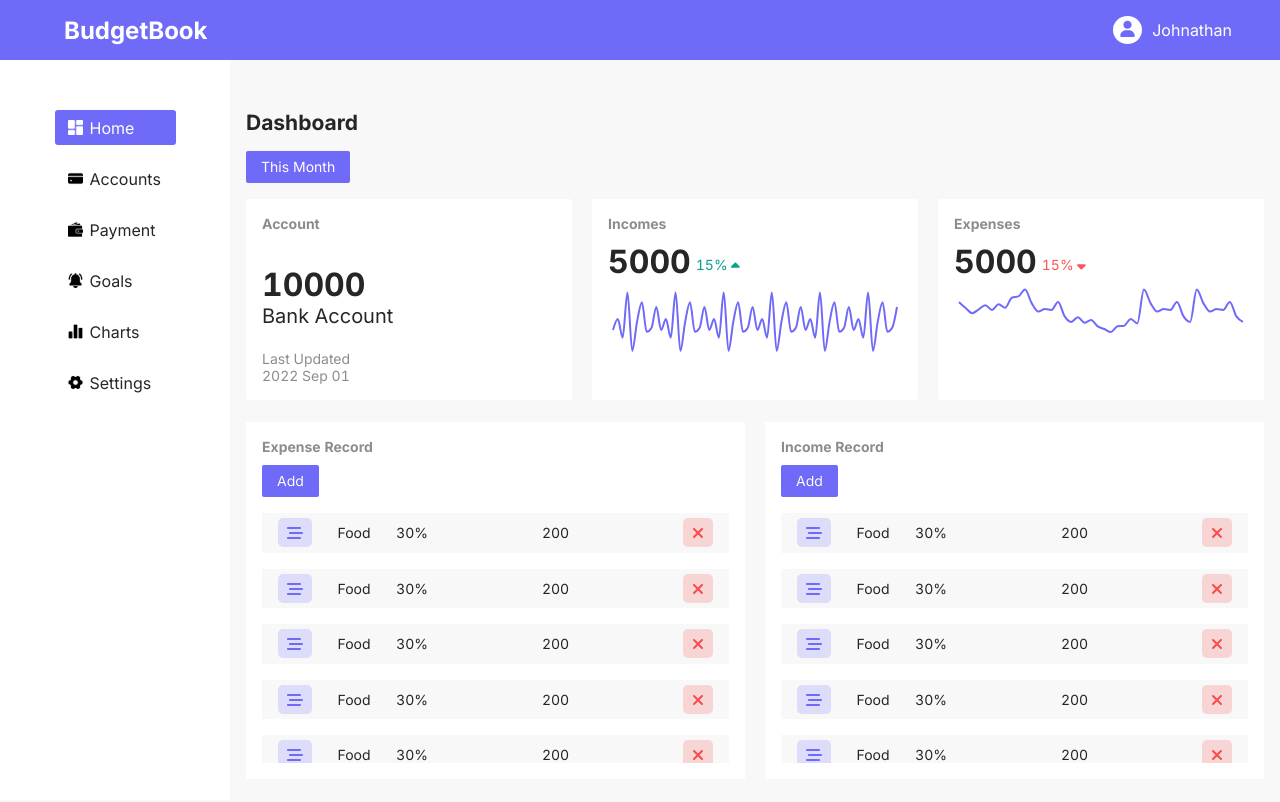
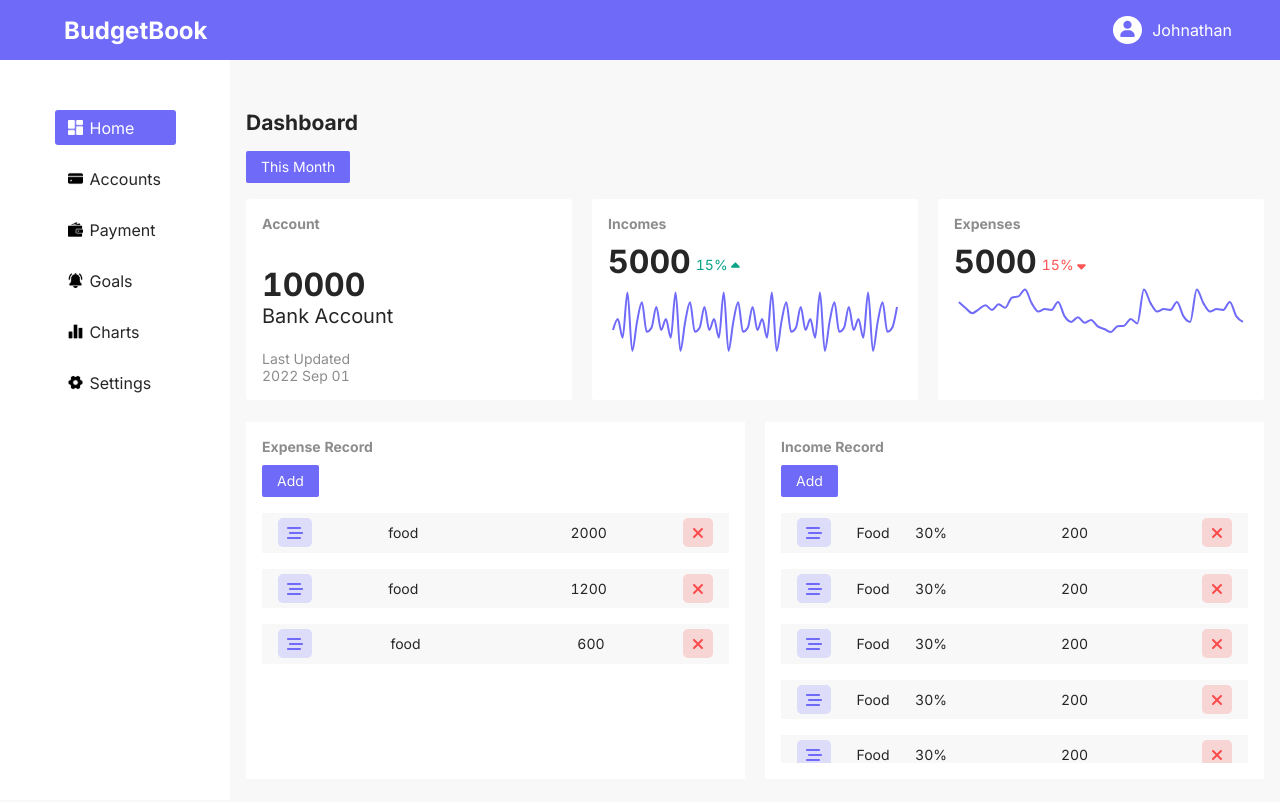
Before and after one commit to 0xluckycoder/budgetbook, a React (Create React App) app in the folder client/: page /app/home in a window 1280 px wide. Shown: the top 802 px of the page. Built offline with nearby package versions, Linux system fonts and the light colour scheme.

Commit message:
redux add and get records in local state for test usage of redux

```diff
--- a/client/src/index.js
+++ b/client/src/index.js
@@ -3,11 +3,15 @@ import ReactDOM from 'react-dom/client';
 import './index.css';
 import App from './App';
 import reportWebVitals from './reportWebVitals';
+import { store } from './store/store';
+import { Provider } from 'react-redux';
 
 const root = ReactDOM.createRoot(document.getElementById('root'));
 root.render(
   <React.StrictMode>
-    <App />
+    <Provider store={store}>
+      <App />
+    </Provider>
   </React.StrictMode>
 );
 
--- /dev/null
+++ b/client/src/store/expense/data.json
@@ -0,0 +1,47 @@
+[
+    {
+      "_id":  "632ef958e2cc9ee3d291bba0",
+      "userId": "111111",
+      "title": "test expense",
+      "amount": "2000",
+      "category": "restaurant",
+      "transactionDate": "2022-09-18",
+      "photos": [
+        "photo_one",
+        "photo_two",
+        "photo_three"
+      ],
+      "comment": "my comment",
+      "account": "my account"
+    },
+    {
+      "_id":  "632ef9ff050a8eae527007c9",
+      "userId": "111111",
+      "title": "test expense",
+      "amount": "1200",
+      "category": "restaurant",
+      "transactionDate": "2022-09-17",
+      "photos": [
+        "photo_one",
+        "photo_two",
+        "photo_three"
+      ],
+      "comment": "my comment",
+      "account": "my account"
+    },
+    {
+      "_id": "632f03f7050a8eae527007ca",
+      "userId": "111111",
+      "title": "test expense",
+      "amount": "300",
+      "category": "restaurant",
+      "transactionDate": "2022-09-16",
+      "photos": [
+        "photo_one",
+        "photo_two",
+        "photo_three"
+      ],
+      "comment": "my comment",
+      "account": "my account"
+    }
+  ]
--- /dev/null
+++ b/client/src/store/expense/expense.slice.js
@@ -0,0 +1,55 @@
+import { createSlice } from "@reduxjs/toolkit";
+// import expenseData from './data.json';
+
+// const data = JSON.stringify(expenseData);
+
+const initialState = {
+    value: [
+            {
+                "_id":  "632ef958e2cc9ee3d291bba0",
+                "userId": "111111",
+                "title": "food",
+                "amount": "2000",
+                "category": "restaurant",
+                "transactionDate": "2022-09-18",
+                "comment": "my comment",
+                "account": "my account"
+            },
+            {
+                "_id":  "632ef9ff050a8eae527007c9",
+                "userId": "111111",
+                "title": "food",
+                "amount": "1200",
+                "category": "restaurant",
+                "transactionDate": "2022-09-17",
+                "comment": "my comment",
+                "account": "my account"
+            },
+            {
+                "_id": "632f03f7050a8eae527007ca",
+                "userId": "111111",
+                "title": "food",
+                "amount": "600",
+                "category": "restaurant",
+                "transactionDate": "2022-09-16",
+                "comment": "my comment",
+                "account": "my account"
+            }
+      ]
+};
+
+export const expenseSlice = createSlice({
+    name: 'expense',
+    initialState,
+    reducers: {
+        addRecord: (state, action) => {
+            state.value.push(action.payload);
+        }
+    }
+});
+
+export const { addRecord } = expenseSlice.actions;
+
+export const selectExpense = (state) => state.expense.value;
+
+export default expenseSlice.reducer;
--- /dev/null
+++ b/client/src/store/store.js
@@ -0,0 +1,8 @@
+import { configureStore } from '@reduxjs/toolkit';
+import expenseReducer from './expense/expense.slice';
+
+export const store = configureStore({
+    reducer: {
+        expense: expenseReducer
+    }
+});
--- a/client/src/views/Home/ExpenseRecordCard/ExpenseRecordCard.js
+++ b/client/src/views/Home/ExpenseRecordCard/ExpenseRecordCard.js
@@ -1,23 +1,31 @@
 import React, { useState } from 'react';
 import { Button, Modal, Form, Input, Dropdown, Menu, Space, DatePicker } from 'antd';
 import { DownOutlined } from '@ant-design/icons';
-
 import imagePlaceholder from '../../../assets/Modal/add-photos-placeholder.svg';
-
 import { FontAwesomeIcon } from '@fortawesome/react-fontawesome';
 import { faXmark, faBarsStaggered } from '@fortawesome/free-solid-svg-icons';
-
 import { InlineField } from '../../../components/Form/InlineField';
-
+import { useSelector, useDispatch } from 'react-redux';
+import { addRecord, selectExpense } from '../../../store/expense/expense.slice';
 import styles from './expenseRecordCard.module.scss';
 
 export const ExpenseRecordCard = () => {
+
+    const expense = useSelector(selectExpense);
+    const dispatch = useDispatch();
+
     const { TextArea } = Input;
 
     const [addModalState, setAddModalState] = useState(false);
     const [form] = Form.useForm();
     const [accountDropdownState, setAccountDropdownState] = useState('Select Account');
-    const [categoryDropdownState, setCategoryDropdownState] = useState('Select Category')
+    const [categoryDropdownState, setCategoryDropdownState] = useState('Select Category');
+
+    const [inputState, setInputState] = useState({});
+
+    const handleInputChange = (e) => {
+        setInputState({...inputState, [e.target.name]: e.target.value});
+    }
 
     const accountMenuData = [
         {
@@ -29,29 +37,45 @@ export const ExpenseRecordCard = () => {
             key: '1'
         },
         {
-            label: <p onClick={() => setAccountDropdownState('Investment')}>Personal</p>,
+            label: <p onClick={() => setAccountDropdownState('Investment')}>Investment</p>,
             key: '2',
         }
     ];
 
     const categoryMenuData = [
         {
+            key: '0',
+            label: <p onClick={() => setCategoryDropdownState('Food')}>Food</p>
+        },
+        {
             key: '1',
-            label: <p onClick={() => setCategoryDropdownState('Category 1')}>Food</p>
+            label: <p onClick={() => setCategoryDropdownState('Travel')}>Travel</p>
         },
         {
             key: '2',
-            label: <p onClick={() => setCategoryDropdownState('Category 2')}>Personal</p>
-        },
-        {
-            key: '2',
-            label: <p onClick={() => setCategoryDropdownState('Category 3')}>Personal</p>
+            label: <p onClick={() => setCategoryDropdownState('Other')}>Other</p>
         }
     ];
 
-    const accountMenu = <Menu items={accountMenuData} />
+    const accountMenu = <Menu items={accountMenuData} />;
 
-    const categoryMenu = <Menu items={categoryMenuData} />
+    const categoryMenu = <Menu items={categoryMenuData} />;
+
+    const handleSubmit = () => {
+        const uploadFormData = {
+            ...inputState,
+            account: accountDropdownState,
+            category: categoryDropdownState
+        }
+
+        console.log(uploadFormData);
+        dispatch(addRecord(uploadFormData));
+        setAddModalState(false);
+    }
+
+    const handleClose = () => {
+
+    }
 
     return (
         <div className={styles.recordCardWrapper}>
@@ -71,24 +95,24 @@ export const ExpenseRecordCard = () => {
                 onCancel={() => setAddModalState(false)}
                 className="form-modal"
                 footer={[
-                  <Button className="themed-button" onClick={() => setAddModalState(false)}>
+                  <Button className="themed-button" onClick={() => handleSubmit()}>
                     Save
                   </Button>
                 ]}
             >
                 <Form form={form} layout="vertical">
                     <InlineField>
-                        <Form.Item label="Name">
-                            <Input />
+                        <Form.Item label="Title">
+                            <Input value={inputState.name} name="title" onChange={handleInputChange} />
                         </Form.Item>
                         <Form.Item label="Amount">
-                            <Input />
+                            <Input value={inputState.amount} name="amount" onChange={handleInputChange} />
                         </Form.Item>
                     </InlineField>
 
                     <InlineField>
                         <Form.Item label="Account">
-                            <Dropdown overlay={accountMenu} trigger={['click']}>
+                            <Dropdown overlay={accountMenu} trigger={['click']} name="account" value={inputState.account} onChange={handleInputChange}>
                                 <Space className='themed-dropdown'>
                                     <p className='themed-dropdown'>{accountDropdownState}</p>
                                     <DownOutlined />
@@ -107,30 +131,26 @@ export const ExpenseRecordCard = () => {
 
                     <Form.Item label="Transaction Date">
                         <Space direction="vertical">
-                            <DatePicker onChange={() => console.log('hello')}/>
+                            <DatePicker onChange={(date, dateString) => setInputState({...inputState, transactionDate: dateString})} />
                         </Space>
                     </Form.Item>
 
                     <Form.Item label="Comment">
-                        <TextArea rows={4} />
+                        <TextArea name="comment" value={inputState.comment} onChange={handleInputChange} rows={4} />
                     </Form.Item>
 
                     <Form.Item label="Add Photos">
                         <div>
-                            <img src={imagePlaceholder} />
+                            <img src={imagePlaceholder} alt="placeholder" />
                         </div>
                     </Form.Item>
                 </Form>
             </Modal>
 
             <RecordListWrapper>
-                <RecordListItem />
-                <RecordListItem />
-                <RecordListItem />
-                <RecordListItem />
-                <RecordListItem />
-                <RecordListItem />
-                <RecordListItem />
+                {expense.map(item => (
+                    <RecordListItem title={item.title} percentage={item.percentage} amount={item.amount} />
+                ))}
             </RecordListWrapper>
         </div>
     );
@@ -146,37 +166,22 @@ const RecordListWrapper = ({ children }) => {
     );
 }
 
-const RecordListItem = () => {
+const RecordListItem = ({ title, percentage, amount }) => {
     return (
         <div className={styles.recordListItem}>
-            <RecordListItemLeft name="Food" percentage="30%" />
-            <RecordListItemAmount>200</RecordListItemAmount>
-            <RecordListItemRight />
+            <div className={styles.icon}>
+                <FontAwesomeIcon icon={faBarsStaggered} />
+            </div>
+
+            <p className={styles.name}>{title}</p>
+
+            <p>{percentage}</p>
+
+            <p className={styles.amount}>{amount}</p>
+
+            <div className={styles.closeWrapper}>
+                <FontAwesomeIcon icon={faXmark} />
+            </div>
         </div>
     );
 }
-
-const RecordListItemLeft = ({ name, percentage }) => {
-    return (
-        <div className={styles.recordListItemLeft}>
-            <div className={styles.icon}>
-                <FontAwesomeIcon icon={faBarsStaggered} />
-            </div>
-            <p className={styles.name}>{name}</p>
-            <p>{percentage}</p>
-        </div>
-    );
-}
-
-const RecordListItemAmount = ({ children }) => {
-    return <p className={styles.amount}>{children}</p>
-}
-
-
-const RecordListItemRight = () => {
-    return (
-        <div className={styles.closeWrapper}>
-            <FontAwesomeIcon icon={faXmark} />
-        </div>
-    );
-}
--- a/client/src/views/Home/ExpenseRecordCard/expenseRecordCard.module.scss
+++ b/client/src/views/Home/ExpenseRecordCard/expenseRecordCard.module.scss
@@ -20,13 +20,6 @@
     justify-content: space-between;
     padding: 5px 1rem;
     height: 39.5px;
-}
-
-.recordListItemLeft {
-    display: flex;
-    align-items: center;
-    justify-content: space-between;
-    width: 150px;
 
     .icon {
         background-color: rgba(111, 106, 248, 0.2);
@@ -37,6 +30,15 @@
         cursor: pointer;
     }
 }
+
+// .recordListItemLeft {
+    // display: flex;
+    // align-items: center;
+    // justify-content: space-between;
+    // width: 150px;
+
+
+// }
 
 .closeWrapper {
     background-color: rgba(250, 76, 76, 0.2);
```
Also changed, not shown: 1 other file (tests, documents, lock files or other folders).
